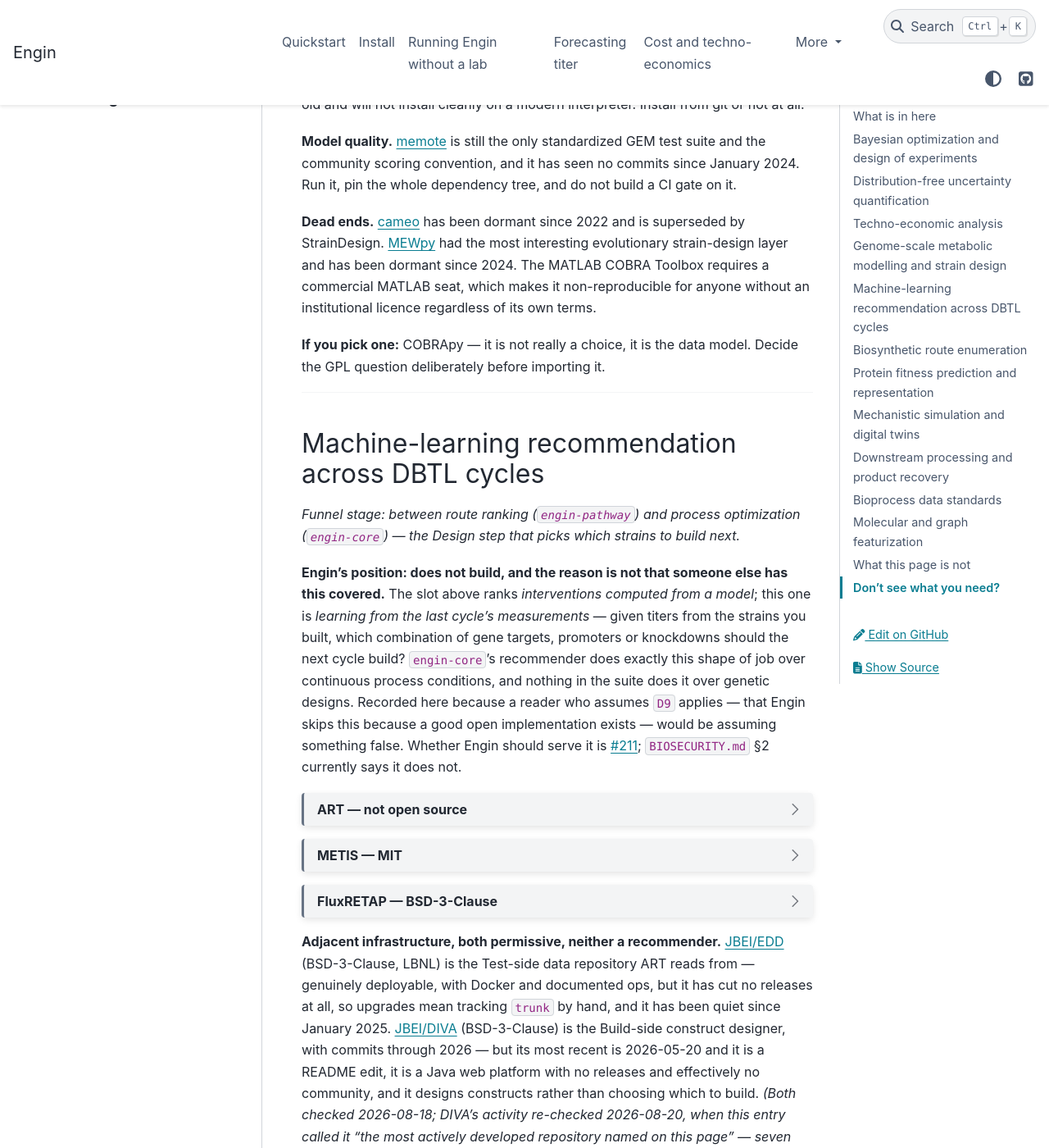
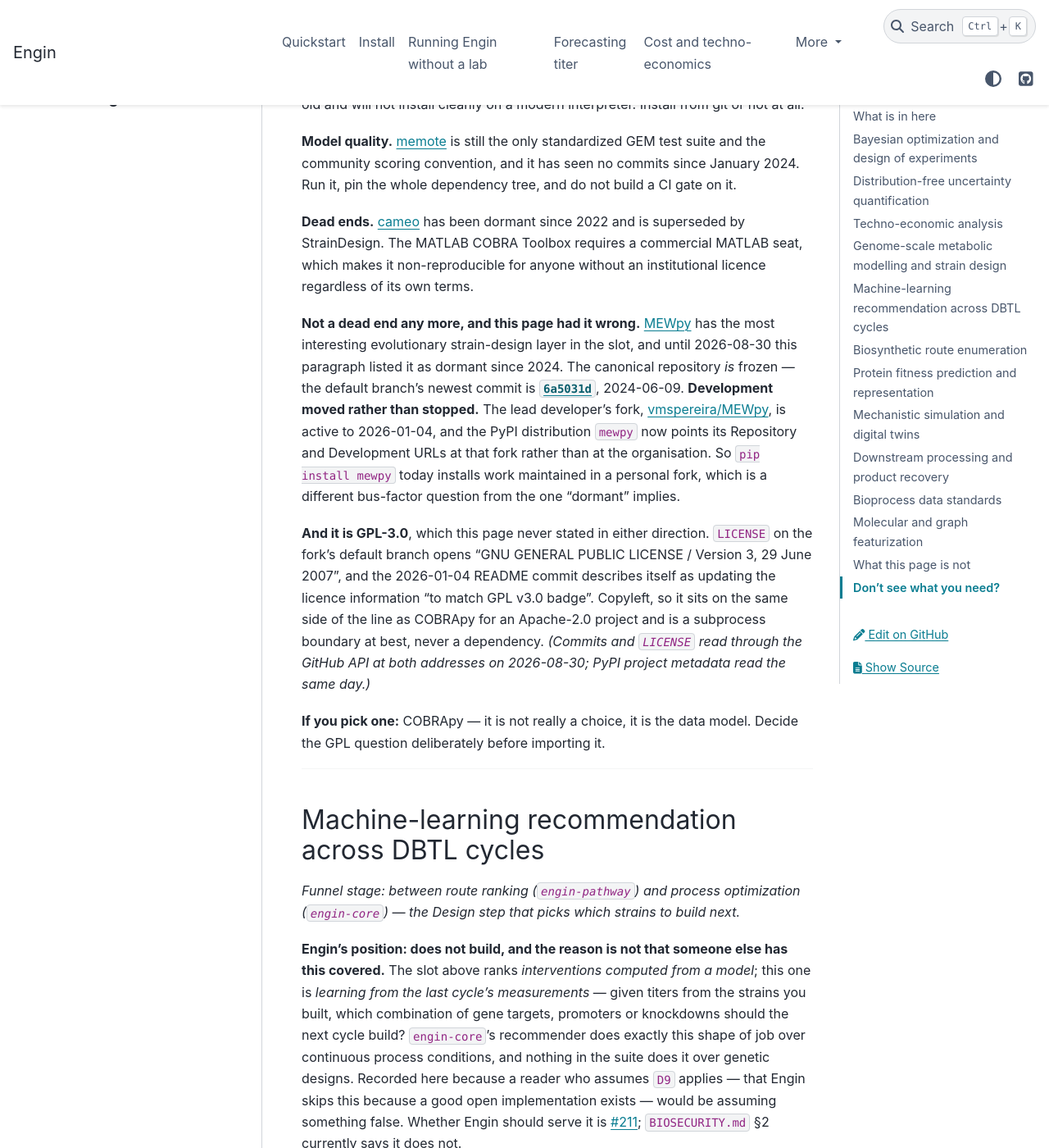
Before and after one commit to enginbio/engin-suite, a Sphinx documentation site: the page built from docs/ecosystem.md, in a window 1280 px wide and 1400 px high, scrolled down 8135 px. Shown: the whole window at 82% size. Built offline with Sphinx 7.4.7 and the PyData theme 0.15.4, drawn with Linux system fonts in a browser that asks for light colours; some of the changed text lies outside the part shown.

Commit message:
docs(ecosystem): MEWpy moved rather than died, FLIP is AFL-3.0, CADET ships a GPL wheel (#331) (#369)
Applies the patch from #331, which the scan sandbox could not push. Every claim
re-verified at its source through the GitHub API and PyPI before landing.

**MEWpy was in the dead-end list and should not have been.** BioSystemsUM/MEWpy's
newest default-branch commit really is 6a5031d, 2024-06-09 -- but vmspereira/MEWpy,
the lead developer's fork, is at c65887d, 2026-01-04, and PyPI's `mewpy` points its
Repository and Development URLs at the fork. So "dormant since 2024" was half-true
in the way that costs most: a dead-end entry is the one kind a reader acts on by not
looking.

It is GPL-3.0, which the page never said in either direction -- confirmed on both
the fork and the organisation repository, and `mewpy` on PyPI declares
GPL-3.0-or-later. In a slot whose closing advice is to decide the GPL question
deliberately, an unlabelled copyleft entry parked in the dead-end paragraph is the
one place that advice could not reach.

Kept in its own paragraph rather than restored to the recommendation list, per the
issue's judgement, which I agree with: a personal fork of an abandoned
organisational repository under copyleft is a set of facts to weigh, not a
recommendation to make on a reader's behalf.

**FLIP is AFL-3.0** -- and I checked the wrong repository first. `facebookresearch/flip`
is an unrelated language-image project and is CC BY-NC. The page links
J-SNACKKB/FLIP, whose LICENSE opens "Academic Free License ("AFL") v. 3.0" exactly
as the issue quotes. In a column of MITs an unlabelled entry reads as another MIT,
which is the assumption this page exists to stop.

**CADET-Core's "no pip install" con is stale**, and the correction sharpens the
licence con rather than softening it. The v5.1.1 notes say verbatim that it "marks
the first release of CADET-Core on PyPI", published 2026-03-18, via PR #572. That
release is cut from the `v5.1.X` branch -- the GPL-3.0 tree -- while `master` is
AGPL, so the easiest way to obtain the project is also the way that hides which of
the two licences you took. #291 added that split and it was mine; this makes it
stronger.

Cold sphinx-build -E -a -W clean; all three evidence checks; ruff both gates.

Co-authored-by: David Baugher <dbaugher>
Co-authored-by: Claude Opus 5 <noreply@anthropic.com>

```diff
--- a/docs/ecosystem.md
+++ b/docs/ecosystem.md
@@ -839,10 +839,28 @@ commits since January 2024. Run it, pin the whole dependency tree, and do not bu
 CI gate on it.
 
 **Dead ends.** [cameo](https://github.com/biosustain/cameo) has been dormant since 2022
-and is superseded by StrainDesign. [MEWpy](https://github.com/BioSystemsUM/mewpy) had the
-most interesting evolutionary strain-design layer and has been dormant since 2024. The
-MATLAB COBRA Toolbox requires a commercial MATLAB seat, which makes it non-reproducible
-for anyone without an institutional licence regardless of its own terms.
+and is superseded by StrainDesign. The MATLAB COBRA Toolbox requires a commercial
+MATLAB seat, which makes it non-reproducible for anyone without an institutional
+licence regardless of its own terms.
+
+**Not a dead end any more, and this page had it wrong.** [MEWpy](https://github.com/BioSystemsUM/mewpy)
+has the most interesting evolutionary strain-design layer in the slot, and until 2026-08-30
+this paragraph listed it as dormant since 2024. The canonical repository *is* frozen — the
+default branch's newest commit is
+[`6a5031d`](https://github.com/BioSystemsUM/MEWpy/commit/6a5031d6b8c654e15b7b53778d7a8186ad735b23),
+2024-06-09. **Development moved rather than stopped.** The lead developer's fork,
+[vmspereira/MEWpy](https://github.com/vmspereira/MEWpy), is active to 2026-01-04, and the
+PyPI distribution `mewpy` now points its Repository and Development URLs at that fork
+rather than at the organisation. So `pip install mewpy` today installs work maintained in a
+personal fork, which is a different bus-factor question from the one "dormant" implies.
+
+**And it is GPL-3.0**, which this page never stated in either direction. `LICENSE` on the
+fork's default branch opens "GNU GENERAL PUBLIC LICENSE / Version 3, 29 June 2007", and the
+2026-01-04 README commit describes itself as updating the licence information "to match GPL
+v3.0 badge". Copyleft, so it sits on the same side of the line as COBRApy for an
+Apache-2.0 project and is a subprocess boundary at best, never a dependency. *(Commits and
+`LICENSE` read through the GitHub API at both addresses on 2026-08-30; PyPI project metadata
+read the same day.)*
 
 **If you pick one:** COBRApy — it is not really a choice, it is the data model. Decide
 the GPL question deliberately before importing it.
@@ -1159,7 +1177,12 @@ pipeline stage. [ProteinNPT](https://github.com/OATML-Markslab/ProteinNPT) (MIT)
 very few architectures built *for* the low-N regime rather than adapted to it, but it is
 GPU-hungry, research-packaged, and slowing.
 [FLIP](https://github.com/J-SNACKKB/FLIP) tests distribution shift on enzyme-engineering
-datasets, which complements ProteinGym's sample-scarcity splits.
+datasets, which complements ProteinGym's sample-scarcity splits — but it is **AFL-3.0**,
+not MIT, and it was the one entry in this licence-labelled slot carrying no label. `LICENSE`
+on `main` opens "Academic Free License (AFL) v. 3.0" *(read 2026-08-30)*. AFL-3.0 is
+OSI-approved and permissive in effect, so nothing here is blocked; it is flagged because it
+is GPL-incompatible by the FSF's reckoning and because a reader scanning a column of MITs
+will assume this one is too.
 [ProteinMPNN](https://github.com/dauparas/ProteinMPNN) and
 [LigandMPNN](https://github.com/dauparas/LigandMPNN) are MIT for code *and* weights but are
 inverse-folding models — a decent zero-shot stability proxy and a poor activity predictor.
@@ -1356,9 +1379,17 @@ Python interface, from Forschungszentrum Jülich.
   as a hosted service, with no distribution involved; GPL-3.0 does not. *(Both files
   read at their respective refs on 2026-08-24; the previous version of this page
   stated AGPL flatly and treated it as a longstanding fact.)*
-- **Con** — a C++ simulator, not a bioprocess library. Standing up a case means
-  building or fetching binaries and writing the model configuration; there is no
-  `pip install` that gets you a costed recovery step.
+- **Con** — a C++ simulator, not a bioprocess library. Standing up a case still means
+  writing the model configuration, and no `pip install` gets you a *costed* recovery step —
+  that part of this slot's gap is unchanged.
+- **Correction, 2026-08-30: "you have to build or fetch binaries" is no longer true, and
+  the pip route lands on the copyleft side of the split above.** The `v5.1.1` release notes
+  say verbatim that it "marks the first release of CADET-Core on PyPI" *(release published
+  2026-03-18; notes read through the GitHub API on 2026-08-30)*. `v5.1.1` is cut from the
+  `v5.1.X` branch, i.e. the **GPL-3.0** tree — so `pip install cadet-core` gets you GPL
+  while `master` is AGPL. That makes the licence con above sharper rather than softer: the
+  easiest way to obtain this project is now also the way that hides which of the two
+  licences you took.
 :::
 
 :::{dropdown} CADET-Process — GPL-3.0
```
